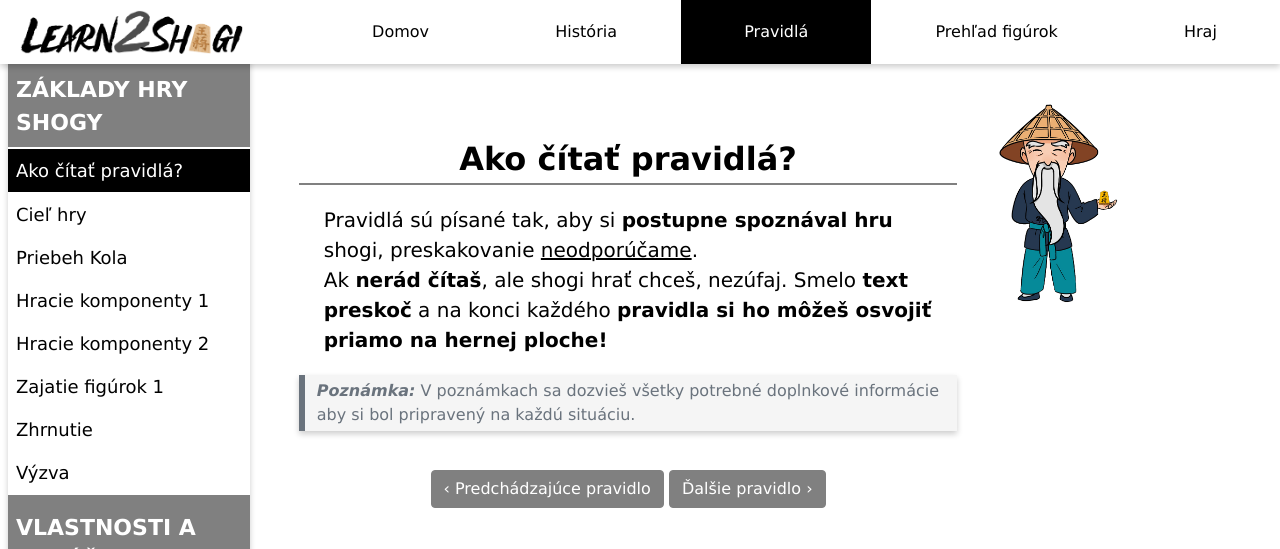
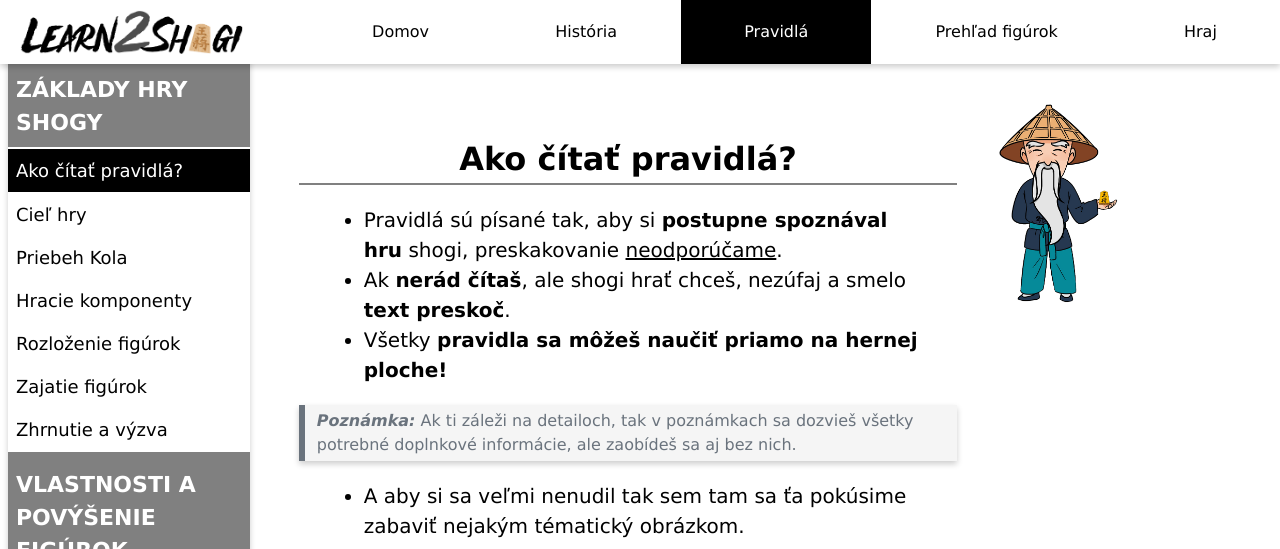
Before and after one commit to mihalova/Learn2Shogi, a PHP site: page /rules.html in a window 1280 px wide. Shown: the top 549 px of the page. Run offline with PHP 8.4, Linux system fonts and the light colour scheme.

Commit message:
pravidla - prva polovica

```diff
--- a/rules.html
+++ b/rules.html
@@ -58,11 +58,10 @@
             <li class="menu-item active" onclick="currentSlide(1)">Ako čítať pravidlá?</li>
             <li class="menu-item" onclick="currentSlide(2)">Cieľ hry</li>
             <li class="menu-item" onclick="currentSlide(3)">Priebeh Kola</li>
-            <li class="menu-item" onclick="currentSlide(4)">Hracie komponenty 1</li>
-            <li class="menu-item" onclick="currentSlide(5)">Hracie komponenty 2</li>
-            <li class="menu-item" onclick="currentSlide(6)">Zajatie figúrok 1</li>
-            <li class="menu-item" onclick="currentSlide(7)">Zhrnutie</li>
-            <li class="menu-item" onclick="currentSlide(8)">Výzva</li>
+            <li class="menu-item" onclick="currentSlide(4)">Hracie komponenty</li>
+            <li class="menu-item" onclick="currentSlide(5)">Rozloženie figúrok</li>
+            <li class="menu-item" onclick="currentSlide(6)">Zajatie figúrok</li>
+            <li class="menu-item" onclick="currentSlide(7)">Zhrnutie a výzva</li>
             <li class="menu-chapter"><b> VLASTNOSTI A POVÝŠENIE FIGÚROK</b></li>
             <li class="menu-item" onclick="currentSlide(9)">Zoznam figúrok</li>
             <li class="menu-item" onclick="currentSlide(10)">Herné figúrky</li>
@@ -87,9 +86,22 @@
                     <h2>Ako čítať pravidlá?</h2>
                 </header>
                 <article>
-                <p class="sec-descript">Pravidlá sú písané tak, aby si <b>postupne spoznával hru</b> shogi, preskakovanie <u>neodporúčame</u>.<br>
-                    Ak <b>nerád čítaš</b>, ale shogi hrať chceš, nezúfaj. Smelo <b>text preskoč</b> a na konci každého <b>pravidla si ho môžeš osvojiť priamo na hernej ploche!</b></p>
-                    <p class="note"><b><i>Poznámka:</i></b> V poznámkach sa dozvieš všetky potrebné doplnkové informácie aby si bol pripravený na každú situáciu.</p>
+                    <ul class="sec-list">
+                        <li>Pravidlá sú písané tak, aby si <b>postupne spoznával hru</b> shogi, preskakovanie <u>neodporúčame</u>.
+                        </li>
+                        <li>Ak <b>nerád čítaš</b>, ale shogi hrať chceš, nezúfaj a smelo <b>text preskoč</b>.</li>
+                        <li>Všetky <b>pravidla sa môžeš naučiť priamo na hernej ploche!</b></li>
+                    </ul>
+                    <p class="sec-note"><b><i>Poznámka:</i></b> Ak ti záleži na detailoch, tak v poznámkach sa dozvieš
+                        všetky potrebné doplnkové informácie, ale zaobídeš sa aj bez nich.</p>
+                    <ul class="sec-list">
+                        <li>A aby si sa veľmi nenudil tak sem tam sa ťa pokúsime zabaviť nejakým tématický obrázkom.
+                        </li>
+                    </ul>
+                    <figure class="sec-figure">
+                        <img src="pictures/tmp/cat.jpg" alt="" class="img-thumbnail">
+                        <figcaption>Mačka hrajúca domino zo Shogi figúrok.</figcaption>
+                    </figure>
                 </article>
             </section>
 
@@ -99,126 +111,205 @@
                 </header>
                 <article>
                     <header class="sec-header">
-                            <h5>Herná plocha</h5>
+                        <h4>Herná plocha</h4>
                     </header>
                     <p class="sec-descript">Japonská hra shogi sa tradične odohráva na drevenej doske. Shogi doska
                         má:</p>
-                        <ul class="sec-ul">
+                    <ul class="sec-list">
                         <li>9x9 políčok,</li>
                         <li>políčka <b>nie sú</b> farebne odlíšené.</li>
                     </ul>
                 </article>
                 <article>
                     <header class="sec-header">
-                            <h5>Ako vyhrať?</h5>
+                        <h4>Ako vyhrať?</h4>
                     </header>
-                        <ul class="sec-ul">
+                    <ul class="sec-list">
                         <li>Cieľom hráča je <b>dať súperovi mat</b> (japonsky „Tsumi”).</li>
-                            <li>Teda hráč sa snaží dostať súperovho kráľa do takej situácie, aby ho súper nevedel v ďalšom ťahu zachrániť pred vyradením.</li>
+                        <li>Teda hráč sa snaží dostať súperovho kráľa do takej situácie, aby ho súper nevedel v ďalšom
+                            ťahu zachrániť pred vyradením.
+                        </li>
                     </ul>
-                        <p class="note"><b><i>Poznámka:</i></b> Na rozdiel od klasického šachu, hráč nie je povinný oznámiť súperovi, že jeho kráľ je ohrozený. Ak si to hráč neuvedomí, tak v ďalšom kole jednoducho prehral.</p>
+                    <p class="sec-note"><b><i>Trochu inak ako šach:</i></b> Na rozdiel od klasického šachu, hráč nie je
+                        povinný oznámiť súperovi, že jeho kráľ je ohrozený. Ak si to hráč neuvedomí, tak v ďalšom kole
+                        jednoducho prehral.</p>
                 </article>
                 <article>
                     <header class="sec-header">
-                        <h5>Spoznaj hernú plochu</h5>
+                        <h4>Spoznaj hernú plochu</h4>
                     </header>
+                    <ul class="sec-list">
+                        <li>Vyskúšaj si zajatie kráľa na interaktívnej hernej ploche.</li>
+                    </ul>
                     <div id="hracia_plocha0"></div>
                 </article>
             </section>
 
-                <article class="mySlides">
+            <section class="mySlides">
                 <header class="sec-header">
                     <h2>Priebeh Kola</h2>
                 </header>
+                <article>
+                    <ul class="sec-list">
+                        <li>V hre Shogi sa hráči striedajú vždy po vykonaní práve jednej akcie.</li>
+                        <li>Ako akcia sa počíta:
+                            <ul>
+                                <li><b>pohyb</b> jednej z hráčových figúrok,</li>
+                                <li><b>vloženie</b> jednej zo zajatých figúrok do hry.</li>
+                            </ul>
+                        </li>
+                        <li>Hráči nie sú časovo limitovaný na vykonanie svojho ťahu.</li>
+                        <li>Nemôžu sa však rozhodnúť svoj ťah preskočiť.</li>
+                    </ul>
+                    <p class="sec-note"><b><i>Historické motto:</i></b> „V Shogi ide o česť a úmyselne zdržavanie nie je
+                        bežnou praktikou.“ Napriek tomu sa z praktických dôvodov v amatérskych turnajoch používaju
+                        stopky ako v profesionálnom šachu.</p>
+                    <figure class="sec-figure">
+                        <img src="pictures/rules/budik.png" alt="" class="img-thumbnail">
+                        <figcaption>Shogi stopky</figcaption>
+                    </figure>
 
-                    <p class="sec-descript">
-                        V hre Shogi sa hráči striedajú vždy po vykonaní jednej akcie.
-                        <br>
-                        Ako akcia sa považuje buď pohyb jednej z figúrok alebo vloženie
-                        zajatej figúrky na prázdne políčko.
-                        <br>
-                        Hráči nie sú časovo limitovaný na vykonanie svojho ťahu.
-                        V Shogi ide o česť a úmyselne zdržavanie nie je bežnou praktikou.
-                    </p>
+                </article>
+            </section>
 
-                    <img src="pictures/rules/budik.png" alt="" class="img-thumbnail" width="200px">
-                    <p>V amatérskych hrách sa však často využívajú podobné stopky ako v profesionálnom šachu. </p>
+            <section class="mySlides">
+                <header class="sec-header">
+                    <h2>Hracie komponenty</h2>
+                </header>
+                <article>
+                    <header class="sec-header">
+                        <h4>Herné figúrky</h4>
+                    </header>
+                    <ul class="sec-list">
+                        <li>Každý hráč má k dispozícii <b>20</b> figúrok, ktoré majú tvar klinu.</li>
+                        <li>O aký typ figúrky ide je dané znakom napísaným na jej najväčšiu plochu.</li>
+                        <li>Figúrky <u>nie sú</u> farebne rozlíšené.</li>
+                        <li>Vlastník figúrky je určený tým, ako je figúrka otočená.</li>
+                        <li>Hrot figúrky <b>vždy smeruje na súpera.</b></li>
+                    </ul>
+                    <figure class="sec-figure">
+                        <img src="pictures/king-rules.png" alt="" class="img-thumbnail">
+                        <figcaption>Figúrka kráľa</figcaption>
+                    </figure>
                 </article>
-
-                <article class="mySlides">
+                <article>
                     <header class="sec-header">
-                        <h2>Hracie komponenty 1</h2>
+                        <h4>Zoznam figúrok</h4>
                     </header>
-
-                    <p class="sec-descript">
-                        Každý hráč má k dispozícii 20 figúrok, ktoré majú tvar klinu.
-
-                        O aký typ figúrky ide je dané znakom napísaným na jej najväčšiu plochu.
-
-                        Ostrý hrot figúrky smeruje vždy na súpera. Takto vieme, ktorému hráčovi figúrka patrí.
-                    </p>
-                    <img class="shogi-figure" src="pictures/king-rules.png" alt="Kráľ" width="250px">
+                    <ul class="sec-list">
+                        <li>Každa z figúrok v hre ma svoj <b>jedinečný typ pohybu.</b></li>
+                        <li>Celkový set figúrok pozostáva z:
+                            <ul>
+                                <li>9 pešiakov (fuhyō),</li>
+                                <li>2 jazdcov (keima),</li>
+                                <li>2 strieborných generálov (ginshō),</li>
+                                <li>2 zlatých generálov (kinshō),</li>
+                                <li>1 strelca (kakugyō),</li>
+                                <li>1 vežu (hisha),</li>
+                                <li>1 kráľa (ōshō).</li>
+                            </ul>
+                        </li>
+                    </ul>
+                    <p class="sec-note"><b><i>Pomenovanie figúrok:</i></b> „Názov figúrky je hrubým prekladom kanji
+                        znaku, v zátvorke uvádzame japonské čítanie figúrok.</p>
+                    <p class="sec-note"><b><i>Dvaja králi:</i></b> V skutočnosti sa v Shogi figúrky dvoch kráľov jemne
+                        líšia v znaku a jeho japonskom čítanií. Jeden znak sa číta ako <i>ōshō</i> (patrí vyšie
+                        hodnotenému hráčovi) a druhý ako <i>gyokushō</i> (patrí nižšie hodnotenému alebo vyzívajúcemu
+                        hráčovi).</p>
+                    <figure class="sec-figure">
+                        <img src="pictures/rules/prehlad.png" alt="" class="img-thumbnail">
+                        <figcaption>Celkový set figúrok</figcaption>
+                    </figure>
                 </article>
-
-                <article class="mySlides">
+                <article>
                     <header class="sec-header">
-                        <h2>Hracie komponenty 2</h2>
+                        <h4>Pohyb figúrok</h4>
                     </header>
-                    <p class="sec-descript">
-                        Každá z figúrok má v hre svoj vlastný spôsob pohybu.
-                        <br>
-                        Vyskúšaj si pohyb rôznych figúrok na interaktivnej ploche.
-                    </p>
-
+                    <ul class="sec-list">
+                        <li>Spoznaj pohyb niektorých vybraných figúrok na interaktivnej ploche.</li>
+                    </ul>
                     <div id="hracia_plocha1">
                     </div>
                 </article>
+            </section>
 
-                <article class="mySlides">
+            <section class="mySlides">
                 <header class="sec-header">
-                        <h2>Zajatie figúrok 1</h2>
+                    <h2>Rozloženie figúrok</h2>
                 </header>
+                <article>
+                    <header class="sec-header">
+                        <h4>Postup rozkladania pred hrou</h4>
+                    </header>
+                    <ul class="sec-list">
+                        <li>Hráči si sadnú tak, aby <b>sedeli oproti sebe</b>.</li>
+                        <li>Každý hráč rozostavuje svoje figúrky s tým, že <b>hrot figúry smeruje na protivníka</b>.</li>
+                        <li>Do <b>najspodnejšieho</b> radu hráč ukladá figúrky:
+                            <ol type="i">
+                                <li>kráľa do stredu,</li>
+                                <li>dvoch zlatých generálov po strane kráľa,</li>
+                                <li>dvoch strieborných generálov vedľa zlatého,</li>
+                                <li>dvoch jazdcov vedľa strieborného generála,</li>
+                                <li>dva oštepy do rohov.</li>
+                            </ol>
+                        </li>
+                        <li>Do radu <b>nad</b> ním hráč ukladá:
+                        <ol type="i">
+                          <li>strelca priamo nad ľavého jazdca,</li>
+                            <li>vežu priamo nad pravého jazdca,</li>
+                            <li>zvyšok radu je prázdny.</li>
+                        </ol>
+                        </li>
+                        <li>Ďaľší a už <b>posledný rad</b> tvorí 9 pešiakov.</li>
+                    </ul>
+                    <figure class="sec-figure">
+                        <img src="pictures/rules/Shogi.webp" alt="" class="img-thumbnail">
+                        <figcaption>Rozloženie tradičných Shogi.</figcaption>
+                    </figure>
+                </article>
+            </section>
 
-                    <p class="sec-descript">
-                        Ak hráčovova figúrka svojim pohybom dokáže skončiť na políčku so
-                        súperovou figúrkou, môže tak spraviť a figúrku zajať.
-                        <br><br>
-                        Zajatá figúrka sa uloží hráčovi mimo hernú plochu.
-                    </p>
+            <section class="mySlides">
+                <header class="sec-header">
+                    <h2>Zajatie figúrok</h2>
+                </header>
+                <article>
+                    <ol class="sec-list" type="1">
+                        <li>Ak hráčovova figúrka svojim pohybom dokáže <b>skončiť na políčku</b> so <b>superovou figúrkou</b>, môže tak spraviť a figúrku zajať.</li>
+                        <li>Zajatá figúrka sa uloží <b>mimo hraciu plochu</b> hráčovi, ktorí ju zajal.</li>
+                        <li>Figúrka ktorá zajala súperovú sa teraz bude nachádzať na mieste, kde predtým stála súperova figúrka.</li>
+                    </ol>
+                    <p class="sec-note"><b><i>Oplatí sa to?:</i></b> Hráč nie je povinný vyradiť súperovú figúrku, aj keď má takú možnosť. Často krát sa stáva, že môže byť pre hráča dôležitejšie dostať inú svojú figúrku do vhodnej pozície, než zajať bezbranného pešiaka.</p>
+                </article>
+            </section>
 
+            <section class="mySlides">
+                <header class="sec-header">
+                    <h2>Zhrnutie a výzva</h2>
+                </header>
+                <article>
+                    <ul class="sec-list">
+                        <li>Hrá sa na <b>9x9 ploche</b> každý hráč má <b>20 figúrok</b>.</li>
+                        <li>Cieľom hry je <b>vyradiť súperovho kráľa</b>.</li>
+                        <li>Hráči sa striedaju vždy <b>po vykonaní 1 akcie</b>.</li>
+                        <li>Každá figúrka ma svoj <b>jedinečný typ pohybu</b>.</li>
+                        <li>Figúrky smeruju ostrím hrotom vždy na protisediacého súpera.</li>
+                    </ul>
                 </article>
-
-                <article class="mySlides">
+                <article>
                     <header class="sec-header">
-                        <h2>Zhrnutie</h2>
+                        <h4>Výzva</h4>
                     </header>
-
-                    <p class="sec-descript">
-                        Hrá sa na 9x9 ploche a každý hráč má 20 figúrok.
-                        <br>
-                        Cieľom hry je vyradiť súperovho kráľa.
-                        <br>
-                        Hráči sa striedaju vždy po vykonaní 1 akcie.
-                        <br>
-                        Figúrky sa vedia hýbať rôznymi spôsobmi podľa ich typu.
-                        <br>
-                        Figúrky smeruju ostrím hrotom vždy na protisediacého súpera.
-                    </p>
-
-                    <img src="pictures/rules/rozestaveni.png" alt="" class="img-thumbnail" width="200px">
-                </article>
-
-                <article class="mySlides">
-                    <header class="sec-header">
-                        <h2>Výzva</h2>
-                    </header>
-
-                    <p class="sec-descript">Pohni figúrku kráľa tak, aby nebola v ďaľšom ťahu ohrozená súperovou
-                        figúrkou.</p>
-
+                    <ul class="sec-list">
+                        <li>Otestuj svoje novonadobudnuté Shogi znalosti.</li>
+                        <li>Pohni figúrku kráľa tak, aby nebola v ďaľšom ťahu ohrozená súperovou figúrkou.</li>
+                        <li>Držíme ti palce a neboj sa zlyhania!</li>
+                    </ul>
                     <div id="hracia_plocha2"></div>
                 </article>
+            </section>
 
+            <!-- old -->
             <article class="mySlides">
                 <header class="sec-header">
                     <h2>Zoznam figúrok</h2>
@@ -393,7 +484,8 @@
             </article>
 
             <div class="sec-button">
-                               <a class="btn btn-outline-dark" type="button" onclick="plusSlides(-1)">&#8249; Predchádzajúce pravidlo</a>
+                <a class="btn btn-outline-dark" type="button" onclick="plusSlides(-1)">&#8249; Predchádzajúce
+                    pravidlo</a>
                 <a class="btn btn-outline-dark" type="button" onclick="plusSlides(1)">Ďalšie pravidlo &#8250;</a>
             </div>
         </section>
--- a/rulesStyle.css
+++ b/rulesStyle.css
@@ -105,25 +105,39 @@ section {
     text-align: center;
 }
 
-.sec-header h5{
+.sec-header h4{
     margin-top: 30px;
     padding-bottom: 5px;
     font-weight: bold;
 
 }
 
-.sec-descript, .sec-ul{
+.sec-descript, .sec-list{
     margin: 20px 25px;
     font-size: 20px;
 }
 
-.note {
+.sec-note {
     margin-bottom: 15px;
     padding: 4px 12px;
     color: #6a737d;
     box-shadow: 0 3px 6px 0 rgba(0,0,0,.2);
     background-color: whitesmoke;
     border-left: 6px solid #6a737d;
+}
+
+.sec-figure {
+    display: flex;
+    flex-direction: column;
+    align-items: center;
+}
+
+.sec-figure img {
+    max-width: 100%;
+}
+
+.sec-figure figcaption {
+    font-style: italic;
 }
 
 article{
```
Lines whose indentation alone changed are shown as unchanged.
